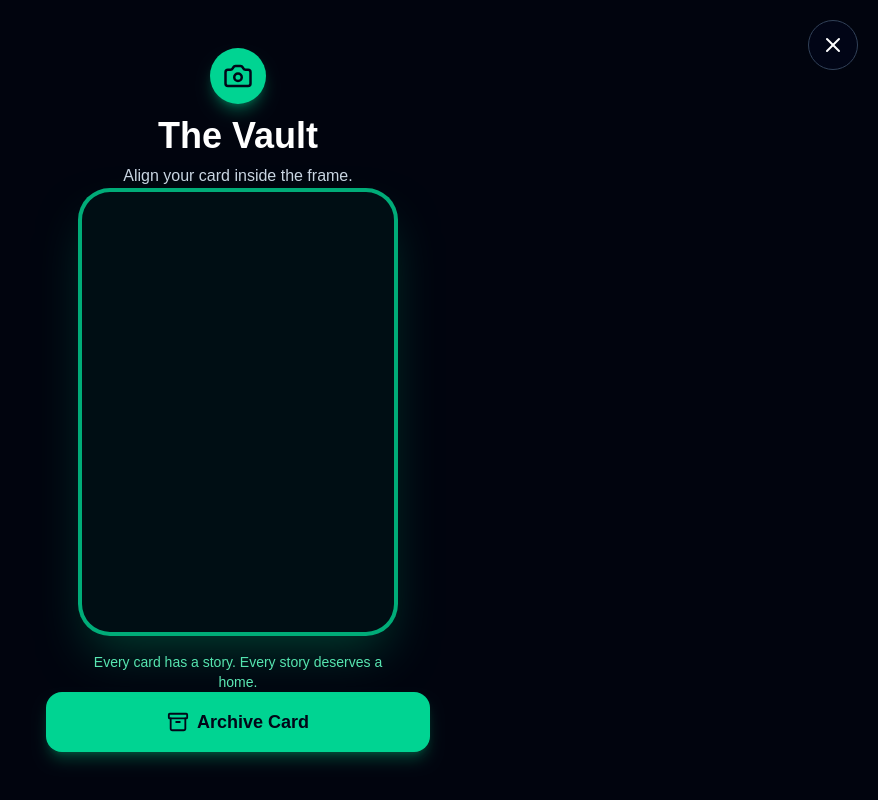
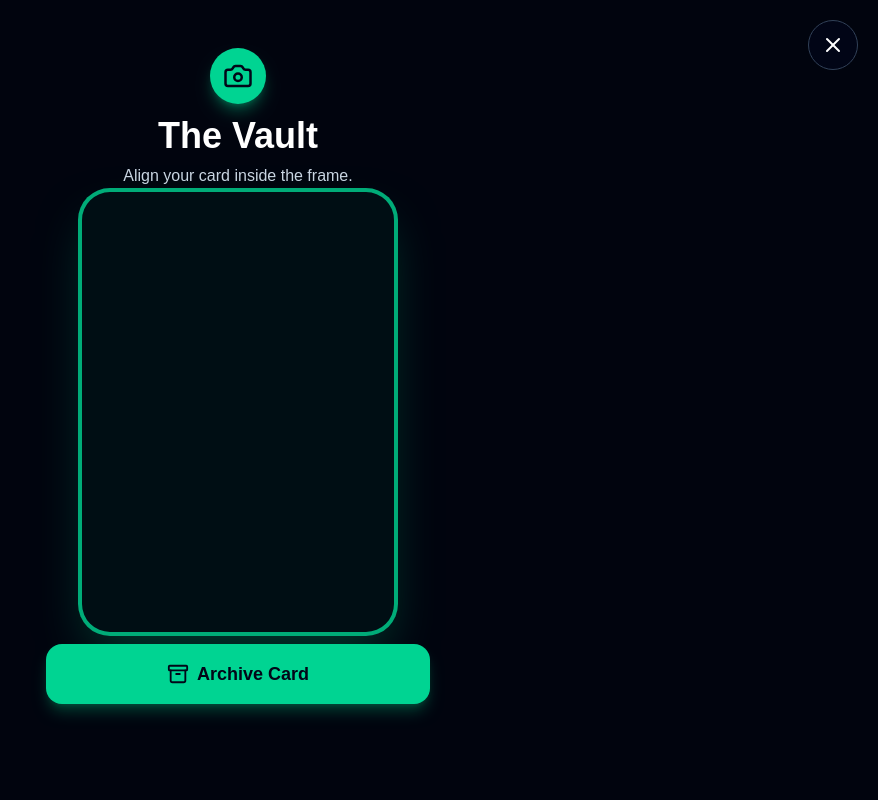
Before and after one commit to tjschulze/pokemon-vault, a Next.js app: page / in a window 1280 px wide. Both pictures are taken after a click on the button "Add Card". Shown: the whole page, without its empty margins (402-1280 px from the left). Built offline with nearby package versions, Linux system fonts and the light colour scheme; no server answers; the database is empty.

Commit message:
Live CameraExp update 1

```diff
--- a/components/CameraExperience.tsx
+++ b/components/CameraExperience.tsx
@@ -148,7 +148,7 @@ export function CameraExperience({
         <X />
       </button>
 
-      <div className="relative z-10 min-h-screen flex flex-col justify-between p-5 pt-12 pb-32 text-center">
+      <div className="relative z-10 min-h-screen flex flex-col justify-between p-5 pt-12 pb-56 text-center">
         <div>
           <div className="mx-auto mb-3 h-14 w-14 rounded-full bg-emerald-400 text-slate-950 flex items-center justify-center shadow-lg shadow-emerald-500/40">
             <Camera size={30} />
@@ -167,7 +167,7 @@ export function CameraExperience({
           </p>
         </div>
 
-        <div>
+        <div className="fixed left-0 right-0 bottom-0 z-30 px-5 pb-[calc(env(safe-area-inset-bottom)+6rem)]">
           {error && <p className="mb-4 text-red-300">{error}</p>}
 
           <button
```
